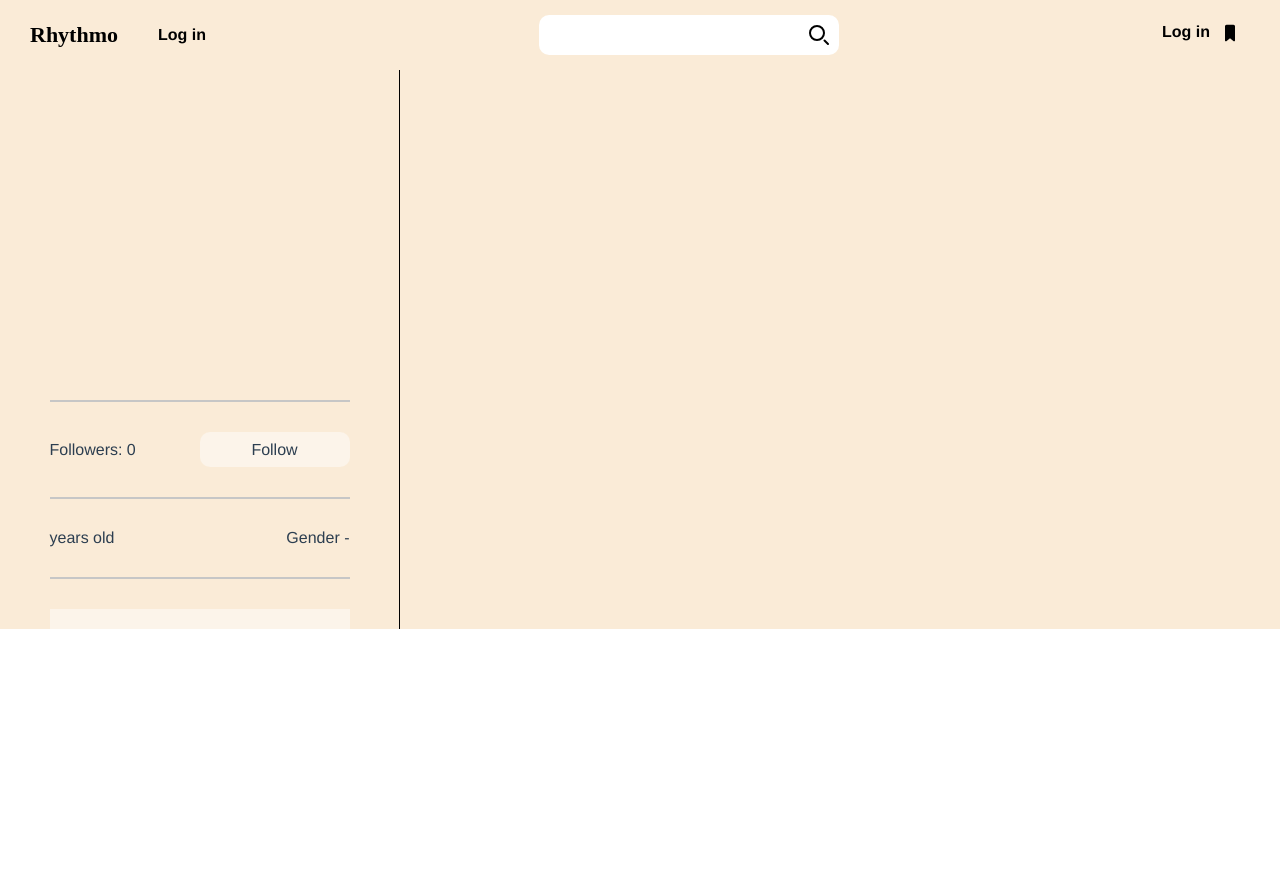
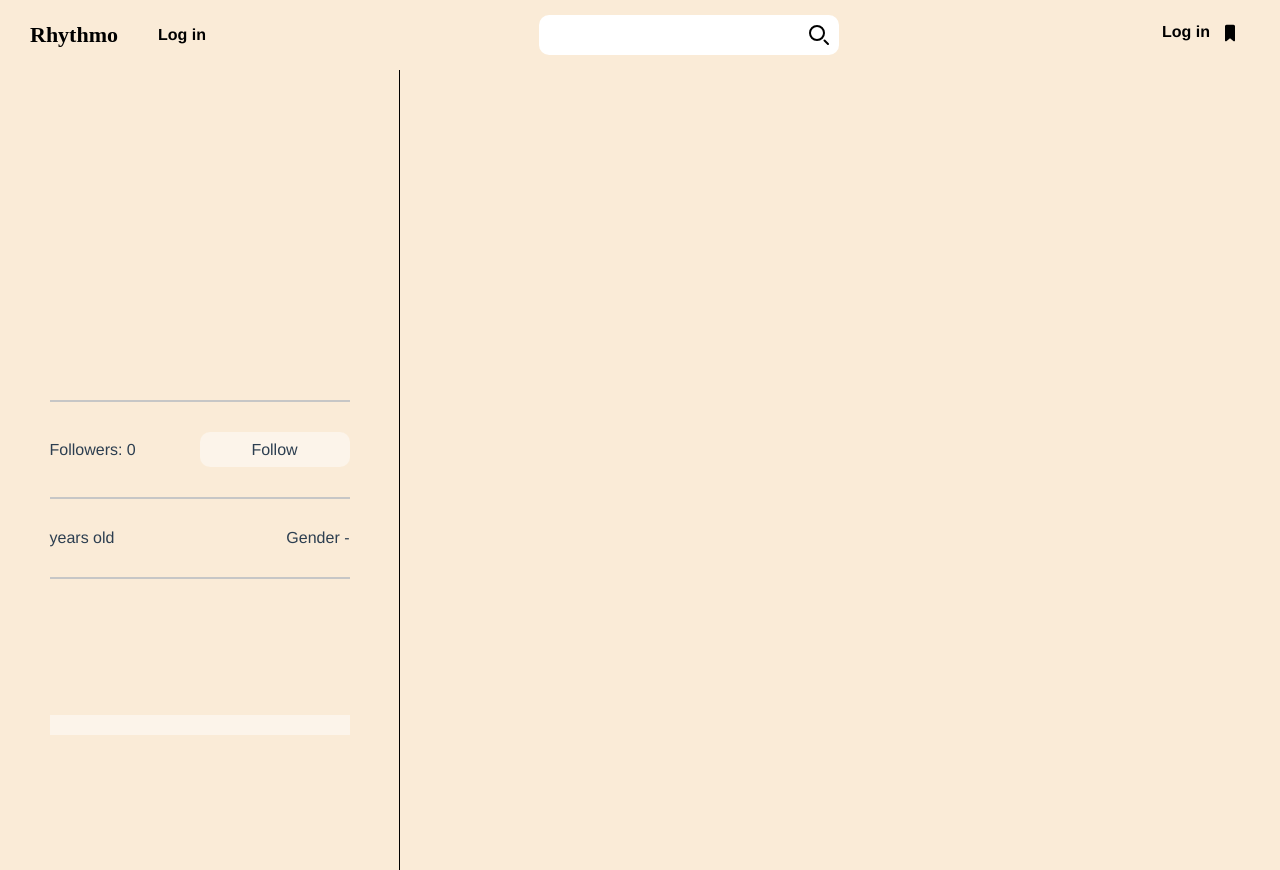
Before and after one commit to NazariyH/Rhythmo, a Vue app in the folder frontend/: page /user/profile in a window 1280 px wide. Before the commit the page ends 800 px from the top, so only its background shows below. Built offline with nearby package versions, Linux system fonts and the light colour scheme.

Commit message:
Added scroll for profile info section

```diff
--- a/frontend/src/assets/styles/profile.scss
+++ b/frontend/src/assets/styles/profile.scss
@@ -6,6 +6,8 @@ div.section {
 
     div.info-section {
         width: 400px;
+        height: 100vh;
+        overflow: auto;
 
         border-right: .5px solid #000000;
 
@@ -68,6 +70,8 @@ div.section {
             padding: 10px;
 
             background-color: #fcf4ea;
+
+            margin-bottom: 30px;
         }
     }
 
```
